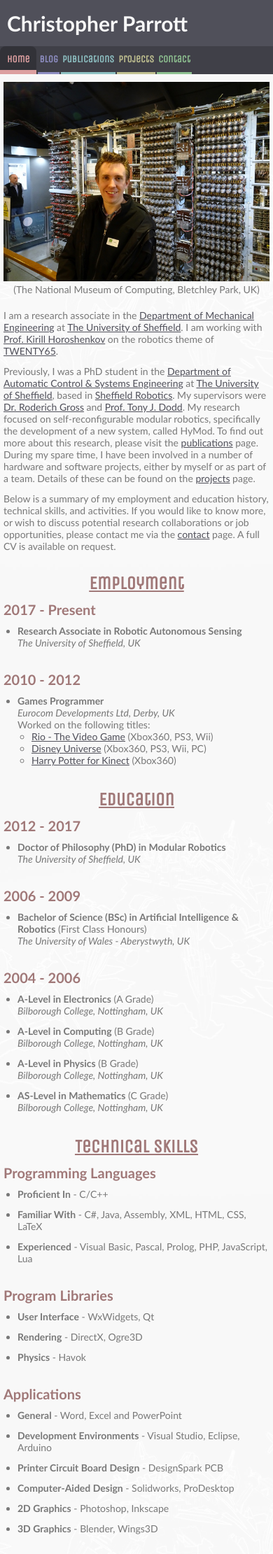
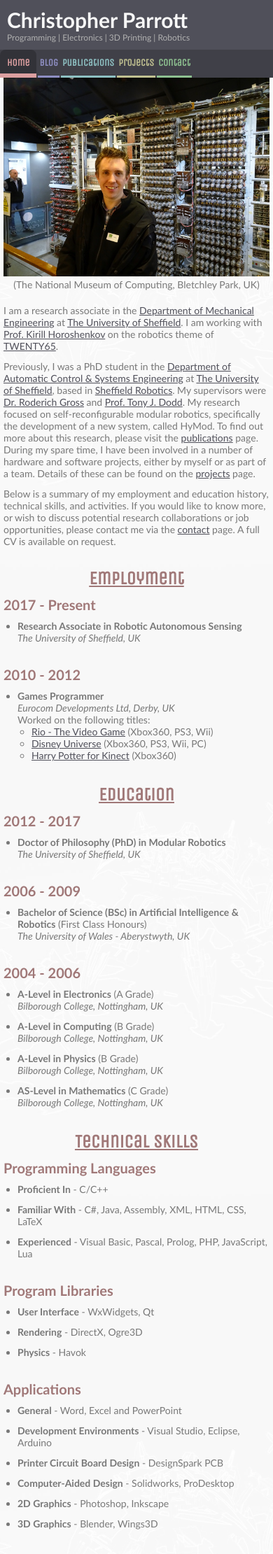
Before and after one commit to christophertmparrott/christophertmparrott.github.io, a Jekyll site: the page built from index.html, in a window 390 px wide. Shown: the top 2221 px of the page at 70% size. Built offline with Jekyll 4.4.1, drawn with Linux system fonts in a browser that asks for light colours; some web fonts are replaced.

Commit message:
Added social buttons to main navigation bar

```diff
--- a/_layouts/default.html
+++ b/_layouts/default.html
@@ -9,12 +9,25 @@
 		<meta name="description" content="{% if page.description %}{{page.description}}{% endif %}" />
 		<meta name="keywords" content="christopher parrott, university of sheffield, sheffield" />
 		<link rel="shortcut icon" href="{{site.baseurl}}/favicon.ico">
+		<link rel="stylesheet" href="https://cdnjs.cloudflare.com/ajax/libs/font-awesome/4.7.0/css/font-awesome.min.css">
 		<link rel="stylesheet" type="text/css" href="{{site.baseurl}}/main.css" />
 	</head>
 	<body>
 		<header>
-			<h1 class="column">Christopher Parrott</h1>
+			<div class="column">
+				<h1>Christopher Parrott</h1>
+				<h2>Programming | Electronics | 3D Printing | Robotics</h2>
+			</div>
 			<nav class="darken">
+				<div class="column">
+					<div class="social">
+						<a class="fa fa-twitter" href="https://twitter.com/ZodiusInfuser" target="_blank"></a>
+						<a class="fa fa-youtube" href="https://www.youtube.com/user/ZodiusInfuser" target="_blank"></a>
+						<a class="fa fa-twitch" href="https://www.twitch.tv/zodiusinfuser" target="_blank"></a>
+						<a class="fa fa-github" href="https://github.com/ZodiusInfuser" target="_blank"></a>
+						<a class="fa fa-linkedin" href="https://www.linkedin.com/in/christophertmparrott/" target="_blank"></a>-->
+					</div>
+				</div>
 				<ul class="column">
 					<li class="{% if page.url == '/' %}active{% endif %}"><a class="secA" href="{{site.baseurl}}/">Home</a></li>
 					<li class="{% if page.url contains '/blog/' %}active{% endif %}"><a class="secE" href="{{site.baseurl}}/blog/">Blog</a></li>
--- a/main.css
+++ b/main.css
@@ -16,10 +16,24 @@ body {
 	/*text-align: justify;*/
 }
 
-header > h1{
+header > div > h1{
 	font-size: 60px;
 	font-weight: bold;
 	font-family: 'Iceland', Calibri, Arial, sans-serif;
+	padding-bottom: 0px;
+	transition: font-size .5s;
+}
+
+header > div > h2{
+	font-size: 24px;
+	font-weight: lighter;
+	font-family: 'Iceland', Calibri, Arial, sans-serif;
+	text-align: left;
+	padding-bottom: 15px;
+	padding-left: 10px;
+	white-space: nowrap;
+	text-decoration: none;
+	margin-bottom: 0px;
 	transition: font-size .5s;
 }
 
@@ -72,6 +86,10 @@ header, footer {
 	/*font and bg colors for all headers and footers */
 	color: rgb(248, 248, 248);
 	background: rgb(80, 80, 90);
+}
+
+header > div > h2{
+	color: rgb(176,176,176);
 }
 
 .darken {
@@ -165,6 +183,22 @@ header {
 	width: 100%;
 }
 
+header > nav > div{
+	position: relative;
+	height: 0%;
+}
+
+div.social{
+	position: absolute;
+	top: 0px;
+	right: 0px;
+	height: 100%;
+}
+
+div.social > a{
+	vertical-align: middle;
+}
+
 h1 {
 	padding-top: 15px;
 	padding-bottom: 15px;
@@ -210,7 +244,7 @@ article {
 }
 
 .box {
-	padding-top: 152px;
+	padding-top: 177px; /*157 + 20*/
 	padding-bottom: 20px;
 	padding-left: 20px;
 	padding-right: 20px;
@@ -324,36 +358,61 @@ nav > ul > .active > a:focus {
 	filter: alpha(opacity=100); /* For IE8 and earlier */
 }
 
+.fa {
+	font-size: 24.6px;
+	padding: 10px;
+	text-align: center;
+	text-decoration: none;
+	margin: 0px;
+	vertical-align: middle;
+	color: rgb(176, 176, 176);
+}
+
+.fa:focus,
+.fa:active {
+	color: rgb(176, 176, 176);
+}
+
+.fa:hover{
+	color: rgb(248, 248, 248);
+}
 
 /********************
  * Small device CSS
  ********************/
-@media (max-width: 768px) {
+@media (max-width: 820px) {
 	body { font-size: 16px;}
 	h2 { font-size: 30px;}
 	h3 { font-size: 22px;}
-	header > h1 {font-size: 44px;}
+	header > div > h1 {font-size: 44px;}
+	header > div > h2 {font-size: 18px;}
 	nav > ul > li { margin-right: 4px;}
 	nav > ul > li > a { padding-right: 10px; padding-left: 10px; font-size: 16px;}
 	nav > ul > .active > a { padding-right: 20px; padding-left: 20px;}
 	nav > ul > li > a:hover,
 	nav > ul > li > a:focus { padding-right: 20px; padding-left: 20px;}
-	.box {padding-top: 132px; padding-left: 10px; padding-right: 10px; }
+	.box {padding-top: 146px; padding-left: 10px; padding-right: 10px; }
 	.project{width: 96px;}
 	.portrait{width: 105px; padding-left: 20px; padding-right: 20px;}
+	.fa { font-size: 19.4px; padding: 11px; padding-left: 6px; padding-right: 6px;}
 }
 
-@media (max-width:512px) {
+@media (max-width:590px) {
 	body { font-size: 14px;}
 	h2 { font-size: 26px;}
 	h3 { font-size: 20px;}
-	header > h1 {font-size: 30px;}
+	header > div > h1 {font-size: 30px; padding-top: 10px;}
+	header > div > h2 {font-size: 12px; padding-bottom: 10px;}
 	nav > ul > li { margin-right: 2px;}
 	nav > ul > li > a { padding-right: 2px; padding-left: 2px; font-size: 14px;}
 	nav > ul > .active > a { padding-right: 10px; padding-left: 10px;}
 	nav > ul > li > a:hover,
 	nav > ul > li > a:focus { padding-right: 10px; padding-left: 10px;}
-	.box {padding-top: 117px; padding-left: 5px; padding-right: 5px; }
+	.box {padding-top: 110px; padding-left: 5px; padding-right: 5px; }
 	.project{width: 64px;}
 	.portrait{width: 70px; padding-left: 0px; padding-right: 0px;}
+	.fa { font-size: 15.8px; padding: 12px; padding-left: 4px; padding-right: 4px;}
 }
+@media (max-width:420px) {
+	div.social { display: none !important; }
+}
```
